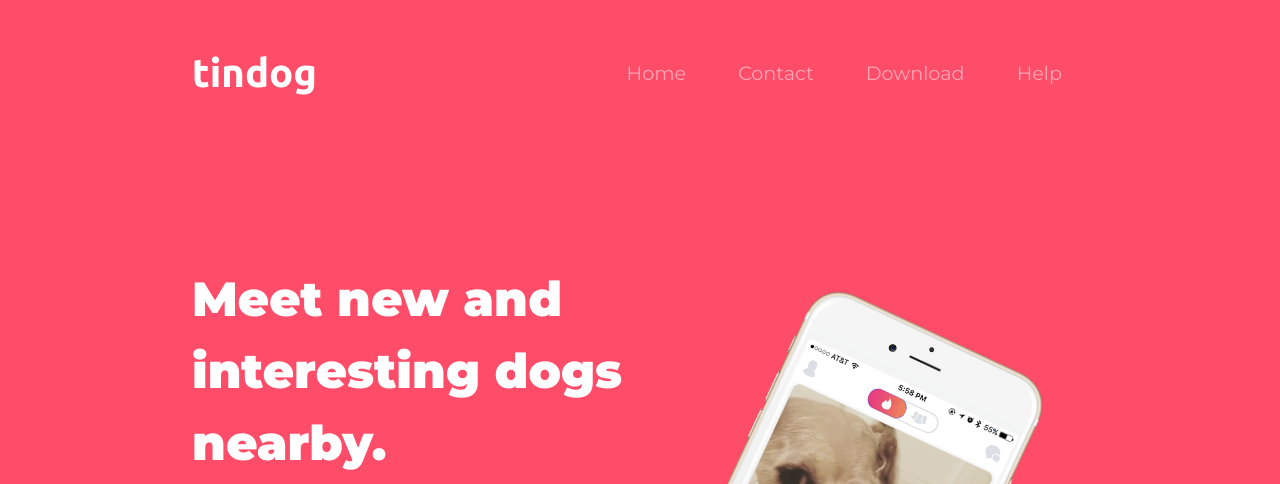
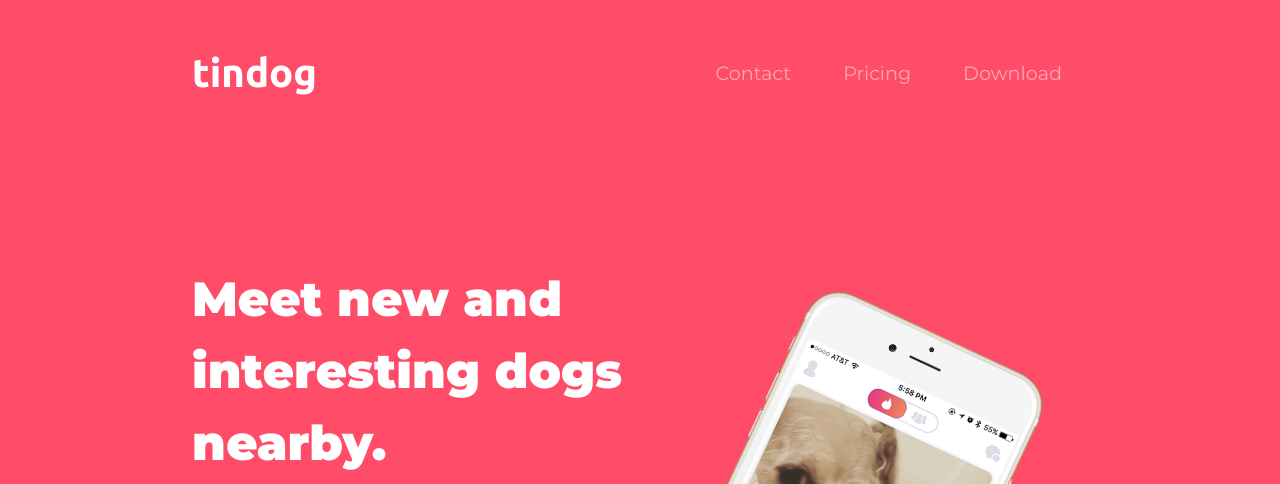
Before and after one commit to rahmiddinasiydinov/Tindog, a plain HTML site: page index.html in a window 1280 px wide. Shown: the top 484 px of the page. Drawn offline with nearby package versions, Linux system fonts and the light colour scheme.

Commit message:
navigation

```diff
--- a/index.html
+++ b/index.html
@@ -39,10 +39,9 @@
       <div class="collapse navbar-collapse" id="dropdown-navbar">
 
         <ul class="navbar-nav ml-auto">
-        <li class="nav-item"><a class="nav-link" href="#">Home</a></li>
-        <li class="nav-item"><a class="nav-link" href="#">Contact</a></li>
-        <li class="nav-item"><a class="nav-link" href="#">Download</a></li>
-        <li class="nav-item"><a class="nav-link" href="#">Help</a></li>
+        <li class="nav-item"><a class="nav-link" href="#footer">Contact</a></li>
+        <li class="nav-item"><a class="nav-link" href="#pricing">Pricing</a></li>
+        <li class="nav-item"><a class="nav-link" href="#cta">Download</a></li>
 
       </ul></div>
     </nav>
```
